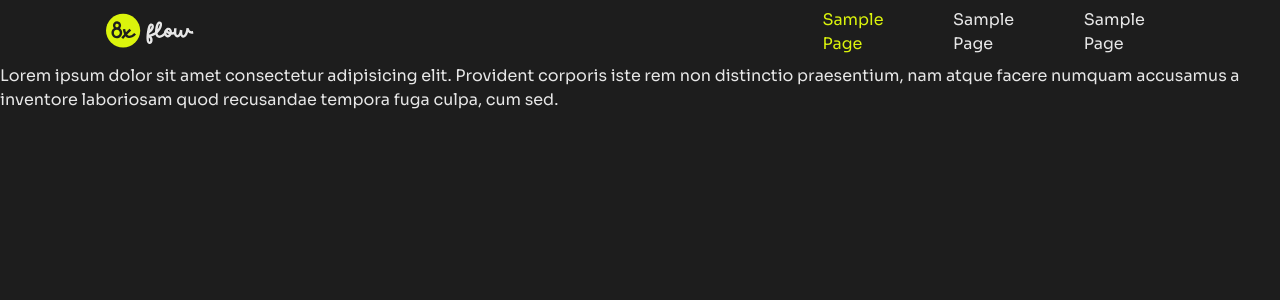
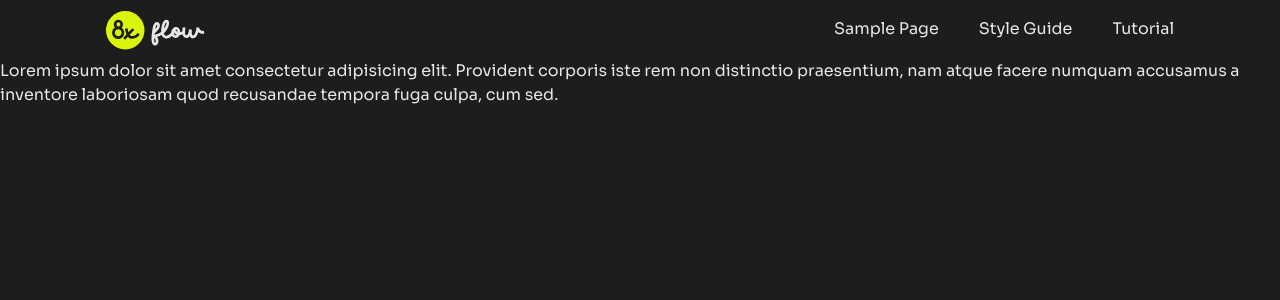
Before and after one commit to iqbal-webpatriot/FigmaToReact, a Next.js app in the folder flow-x/: page / in a window 1280 px wide. Shown: the top 300 px of the page. Built offline with nearby package versions, Linux system fonts and the light colour scheme.

Commit message:
Update Navbar.tsx

```diff
--- a/flow-x/src/components/layout/Navbar.tsx
+++ b/flow-x/src/components/layout/Navbar.tsx
@@ -32,14 +32,14 @@ export default function Navbar() {
           />
         </div>
         <ul className="flex justify-evenly items-center content-center gap-10  ">
-          <li className=" text-active">
+          <li className="">
             <NextLink href="/sample-page" title={"Sample Page"} />
           </li>
           <li>
-            <NextLink href="/style-guide" title={"Sample Page"} />
+            <NextLink href="/style-guide" title={"Style Guide"} />
           </li>
           <li>
-            <NextLink href="/tutorial" title={"Sample Page"} />
+            <NextLink href="/tutorial" title={"Tutorial"} />
           </li>
         </ul>
       </nav>
```
